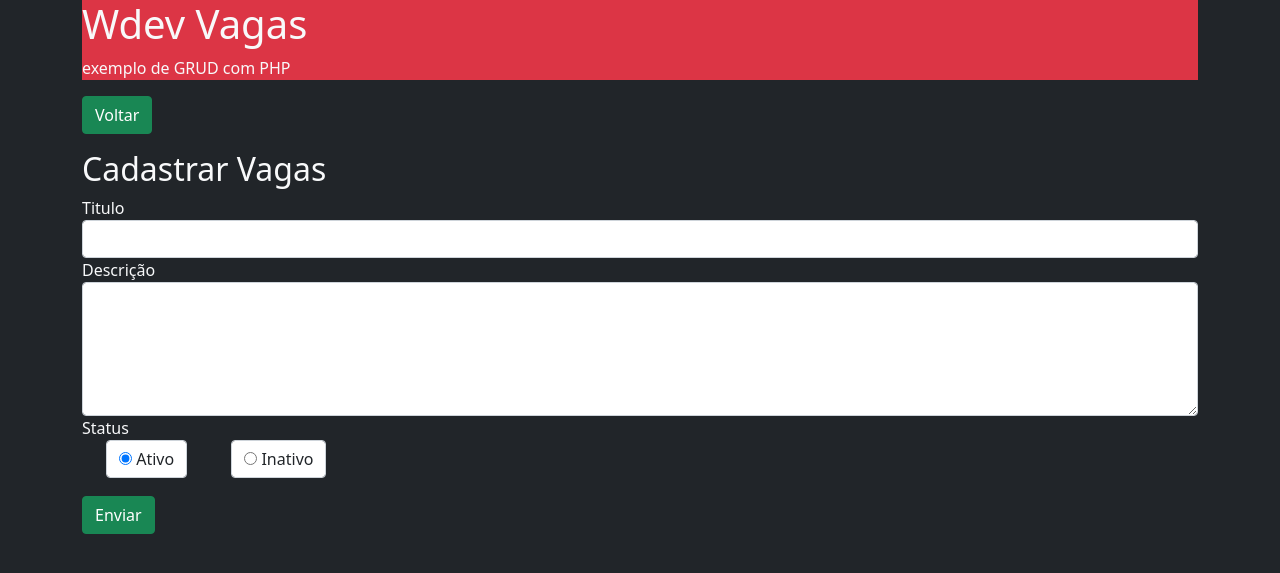
After one commit to thomazdev2020/wdev_vagas, a PHP site: page /cadastrar.php in a window 1280 px wide. The commit adds this page. Shown: the top 573 px of the page. Run offline with PHP 8.4, Linux system fonts and the light colour scheme.

Commit message:
segundo commit

```diff
--- /dev/null
+++ b/cadastrar.php
@@ -0,0 +1,12 @@
+<?php
+
+require __DIR__ . '/vendor/autoload.php';
+
+if(isset($_POST['titulo'],$_POST['descricao'],$_POST['ativo'])){
+    die('cadastrar');
+
+}
+
+include __DIR__ . '/includes/header.php';
+include __DIR__ . '/includes/formulario.php';
+include __DIR__ . '/includes/footer.php';
--- /dev/null
+++ b/includes/formulario.php
@@ -0,0 +1,52 @@
+<main>
+    <section>
+        <a href="index.php">
+            <button class="btn btn-success">Voltar</button>
+        </a>
+    </section>
+    <h2 class="mt-3">Cadastrar Vagas</h2>
+    <form method="POST">
+        <div class="form-group">
+            <label for="titulo">Titulo</label>
+            <input type="text" class="form-control" name="titulo">
+        </div>
+
+        <div class="form-group">
+            <label for="titulo">Descrição</label>
+            <textarea class="form-control" name="descricao" rows="5"></textarea>
+        </div>
+
+        <div class="form-group">
+            <label for="titulo">Status</label>
+
+            <div>
+                <div class="form-check form-check-inline">
+                    <label class="form-control">
+                        <input type="radio" name="ativo" value="s" checked> Ativo
+                    </label>
+                </div>
+                <div class="form-check form-check-inline">
+                    <label class="form-control">
+                        <input type="radio" name="ativo" value="n"> Inativo
+                    </label>
+                </div>
+            </div>
+
+            <div class="form-group mt-3">
+                <button type="submit" class="btn btn-success" >Enviar</button>
+            </div>
+
+
+
+
+
+
+
+
+
+
+
+
+    </form>
+
+</main>
--- a/includes/listagem.php
+++ b/includes/listagem.php
@@ -1,7 +1,7 @@
 <main>
     <section>
         <a href="cadastrar.php">
-            <button class="btn btn-sucess">Cadastrar</button>
+            <button class="btn btn-success">Cadastrar</button>
         </a>
     </section>
 
```
